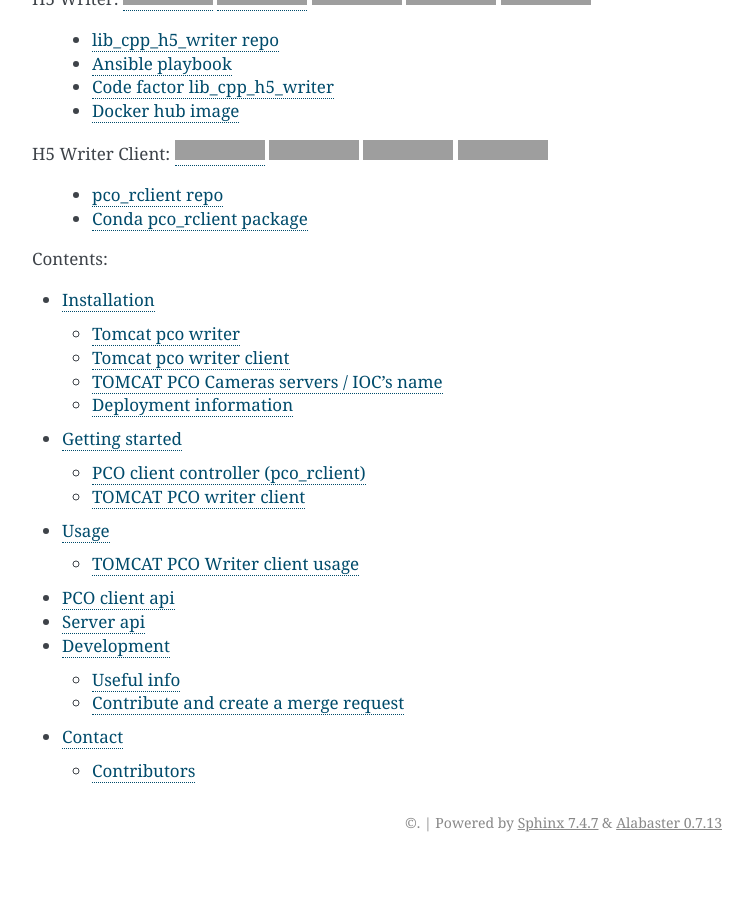
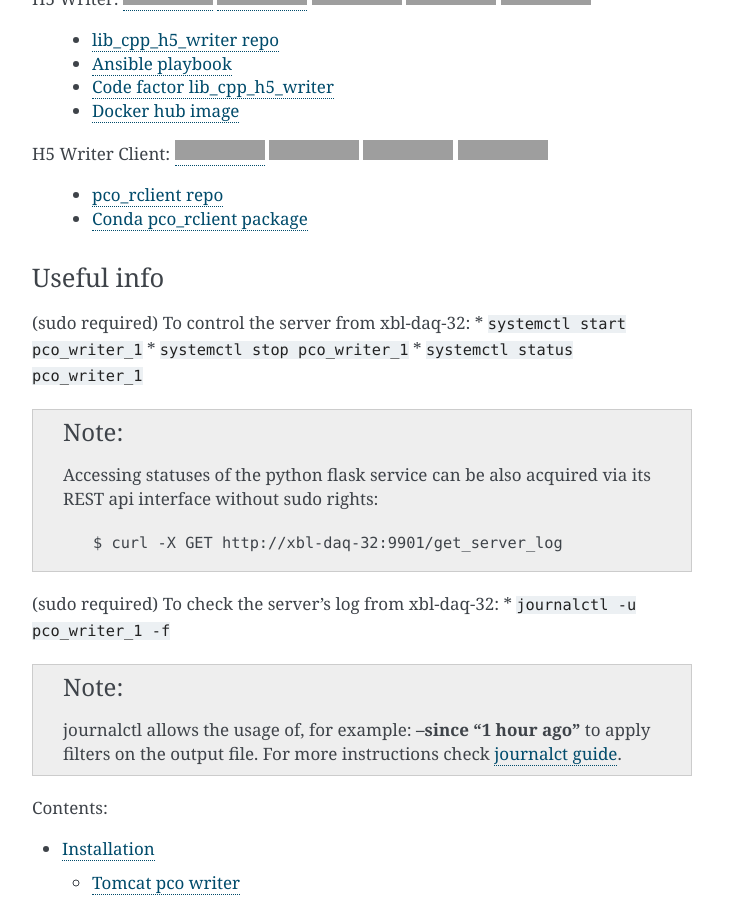
Before and after one commit to paulscherrerinstitute/lib_cpp_h5_writer, a Sphinx documentation site: the page built from docs/index.rst, in a window 1280 px wide and 900 px high, scrolled down 1482 px, cut to the strip 0-900 px from the top of the window. Shown: the whole strip, without its empty margins (388-1141 px from the left). Built offline with Sphinx 7.4.7, drawn with Linux system fonts in a browser that asks for light colours; pages that are not in the unit, such as notebooks, are missing from menus; before the commit the page ends 2344 px from its top, so only the background shows below that; grey boxes are pictures that could not be loaded.

Commit message:
useful info added to index

```diff
--- a/docs/index.rst
+++ b/docs/index.rst
@@ -88,6 +88,31 @@
     :alt: CodeFactor lib_cpp_h5_writer
     :target: https://www.codefactor.io/repository/github/paulscherrerinstitute/pco_rclient
 
+
+Useful info
+^^^^^^^^^^^
+
+(sudo required) To control the server from xbl-daq-32:
+* ``systemctl start pco_writer_1``
+* ``systemctl stop pco_writer_1``
+* ``systemctl status pco_writer_1``
+
+.. note::
+    Accessing statuses of the python flask service can be also acquired via its REST api interface without sudo rights:
+
+    .. code-block:: bash
+
+        $ curl -X GET http://xbl-daq-32:9901/get_server_log
+
+(sudo required) To check the server's log from xbl-daq-32:
+* ``journalctl -u pco_writer_1 -f``
+
+.. note::
+   journalctl allows the usage of, for example: **--since "1 hour ago"** to apply filters on the output file. For more instructions check `journalct guide`_.
+
+.. _journalct guide: https://www.loggly.com/ultimate-guide/using-journalctl/
+
+
 Contents:
 
 .. toctree::
```
